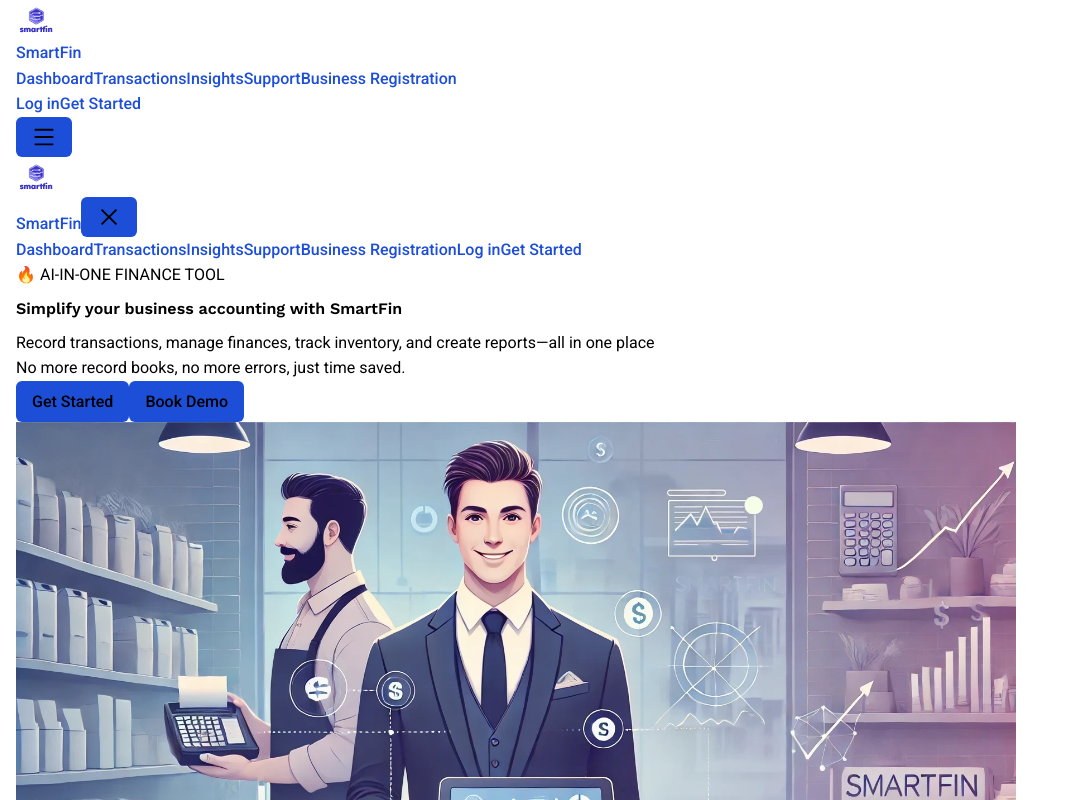
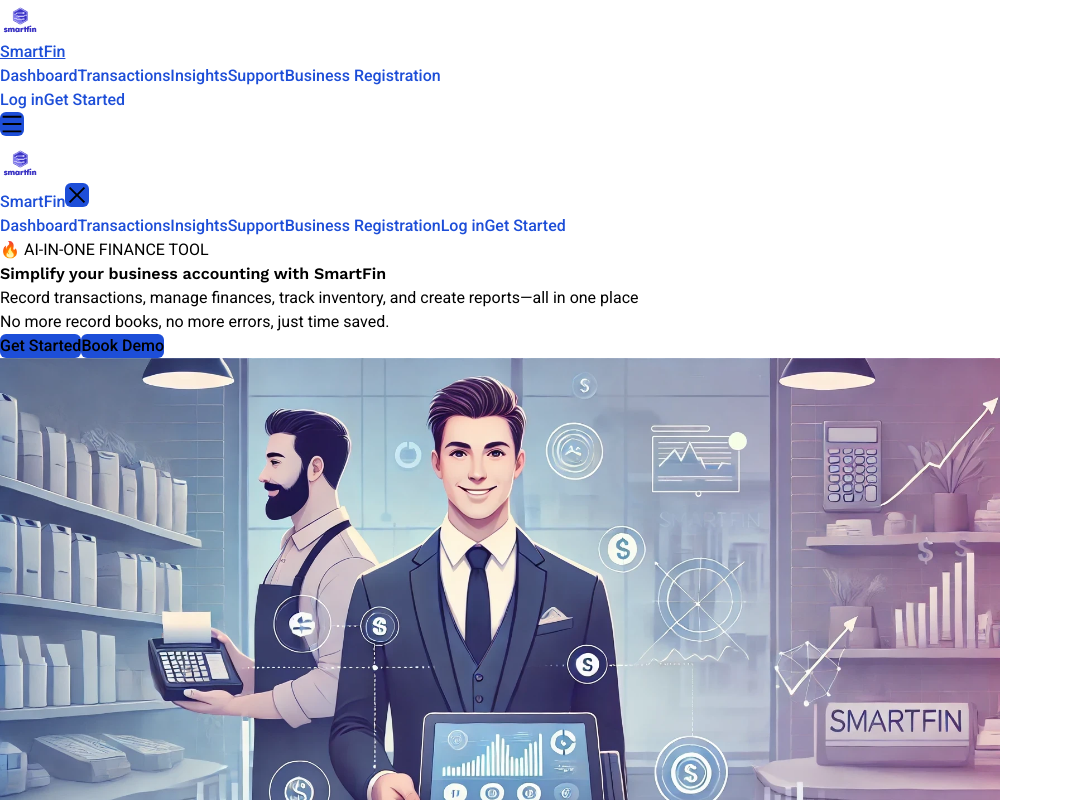
Before and after one commit to Obiajulu-gif/smartfin, a Next.js app: page / in a window 1280 px wide. Shown: the top 800 px of the page, without its empty margins (0-1079 px from the left). Built offline with nearby package versions, Linux system fonts and the light colour scheme.

Commit message:
improve on  global.css

```diff
--- a/src/app/dashboard/DashboardLayout.js
+++ b/src/app/dashboard/DashboardLayout.js
@@ -11,7 +11,7 @@
 };
 export default function DashboardLayout({ children }) {
 	return (
-		<div className="flex h-screen">
+		<div className="flex min-h-screen">
 			{/* Sidebar */}
 			<Sidebar />
 			<div className="flex-1 bg-gray-100">
--- a/src/app/dashboard/Sidebar.jsx
+++ b/src/app/dashboard/Sidebar.jsx
@@ -43,6 +43,7 @@
 				<div className="px-11 py-4">
 					{/* Sidebar Header */}
 					<div className="flex items-center h-16 ">
+						<Link href="/">
 							<Image
 								src="/images/logo.svg"
 								alt="SmartFin Logo"
@@ -50,6 +51,7 @@
 								height={60}
 							/>
 							<h2 className="ml-3 text-xl font-bold text-white">SmartFin</h2>
+						</Link>
 					</div>
 					{/* Sidebar Links */}
 					<nav className="mt-10 space-y-4">
--- a/src/app/globals.css
+++ b/src/app/globals.css
@@ -13,7 +13,7 @@
 
 @media (prefers-color-scheme: dark) {
   :root {
-    --background: #121212;
+    --background: #5c8bc4;
     --foreground: #ffffff;
     --primary-color: #60a5fa; /* Lighter blue for dark mode */
   }
@@ -24,16 +24,13 @@
   background-color: var(--background);
   font-family: var(--font-family);
   font-size: 16px;
-  line-height: 1.6;
   margin: 0;
-  padding: 0 1rem;
   transition: background-color 0.3s, color 0.3s;
 }
 
 h1, h2, h3, h4, h5, h6 {
   color: var(--foreground);
   font-weight: 600;
-  margin: 0.5em 0;
   font-family: 'Work Sans', 'Roboto', sans-serif;
 }
 
@@ -53,7 +50,6 @@
   background-color: var(--primary-color);
   color: var(--foreground);
   border: none;
-  padding: 0.5rem 1rem;
   border-radius: 0.375rem;
   font-size: 1rem;
   font-weight: 500;
```
Also changed, not shown: src/app/dashboard/DashboardPage.jsx (+5 -5 lines). Lines whose indentation alone changed are shown as unchanged.
